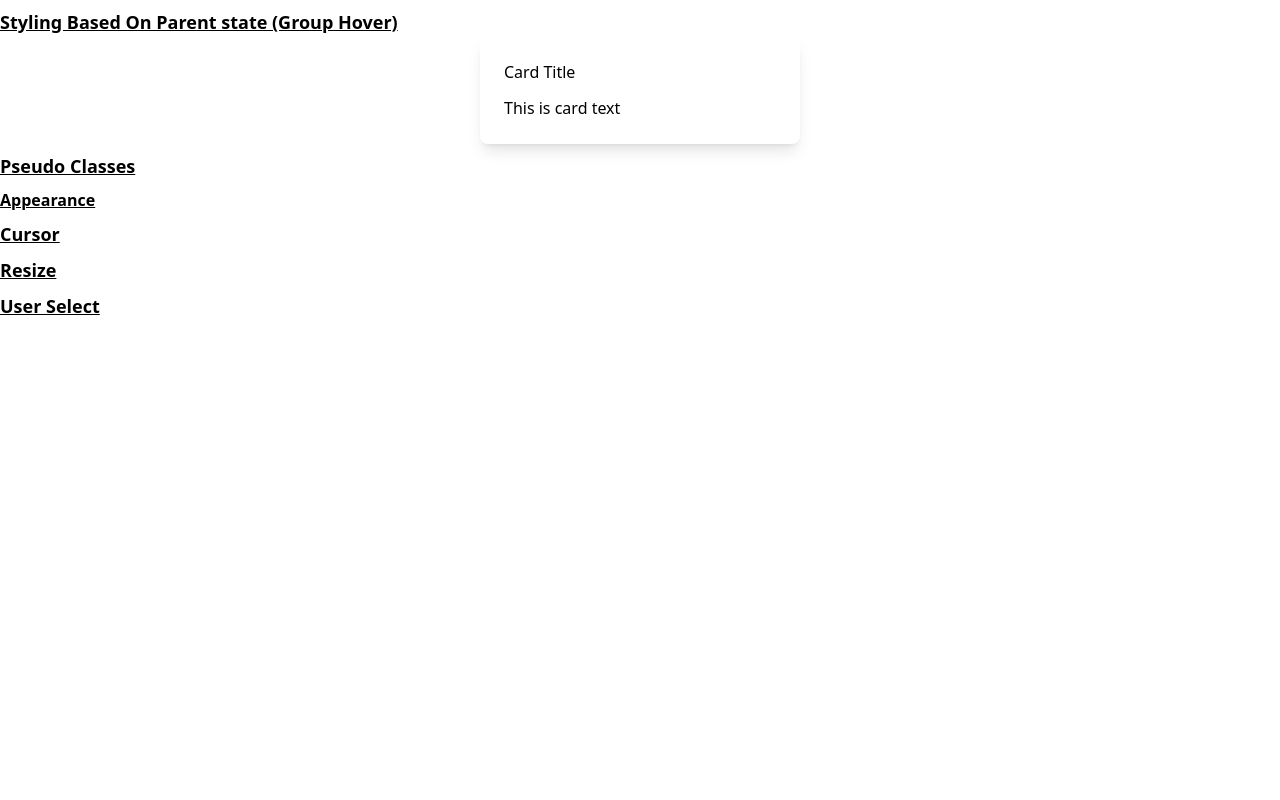
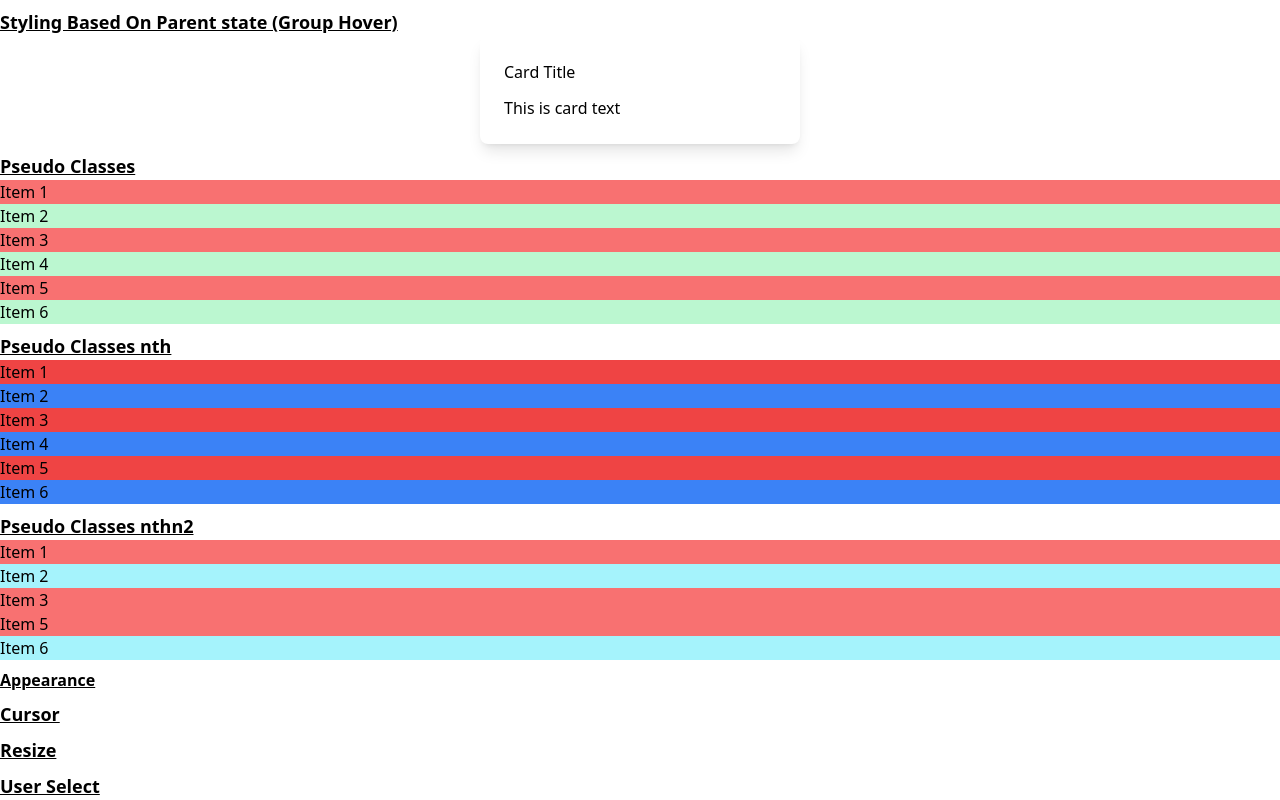
Before and after one commit to nsagias/react-tailwindcss-starter, a React (Create React App) app: page / in a window 1280 px wide. Shown: the part 360-1160 px from the top of the page. Before the commit the page ends 800 px from the top, so only its background shows below. Built offline with nearby package versions, Linux system fonts and the light colour scheme.

Commit message:
add pseudo classes

```diff
--- a/src/components/Interactivity/Interactivity.tsx
+++ b/src/components/Interactivity/Interactivity.tsx
@@ -28,6 +28,35 @@ export default function Interactivity() {
 
       {/* Pseudo Classes */}
       <p className="text-lg font-bold underline mt-2">Pseudo Classes</p>
+      <ul>
+        <li className="first:bg-red-400 even:bg-green-200 odd:bg-red-400">Item 1</li>
+        <li className="first:bg-red-400 even:bg-green-200 odd:bg-red-400">Item 2</li>
+        <li className="first:bg-red-400 even:bg-green-200 odd:bg-red-400">Item 3</li>
+        <li className="first:bg-red-400 even:bg-green-200 odd:bg-red-400">Item 4</li>
+        <li className="first:bg-red-400 even:bg-green-200 odd:bg-red-400">Item 5</li>
+        <li className="first:bg-red-400 even:bg-green-200 odd:bg-red-400">Item 6</li>
+      </ul>
+
+      <p className="text-lg font-bold underline mt-2">Pseudo Classes nth</p>
+      <ul className="[&>*:nth-child(odd)]:bg-red-500 [&>*:nth-child(even)]:bg-blue-500">
+        <li className="">Item 1</li>
+        <li className="">Item 2</li>
+        <li className="">Item 3</li>
+        <li className="">Item 4</li>
+        <li className="">Item 5</li>
+        <li className="">Item 6</li>
+      </ul>
+      <p className="text-lg font-bold underline mt-2">Pseudo Classes nthn2</p>
+      <ul className="[&>*:nth-child(odd)]:bg-red-400 [&>*:nth-child(even)]:bg-cyan-200 [&>*:nth-child(4)]:hidden">
+        <li className="">Item 1</li>
+        <li className="">Item 2</li>
+        <li className="">Item 3</li>
+        <li className="">Item 4</li>
+        <li className="">Item 5</li>
+        <li className="">Item 6</li>
+      </ul>
+
+
 
       {/* Appearance */}
       <p className="test-lg font-bold underline mt-2">Appearance</p>
```
